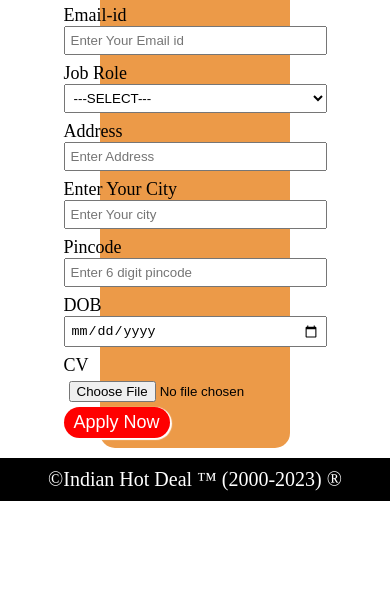
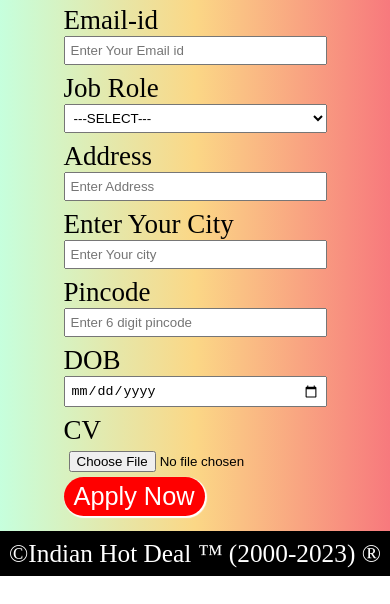
Before and after one commit to abhishekthakur797/Web-Development-using-HTML-CSS, a plain HTML site: page Application Form/index.html in a window 390 px wide. Shown: the part 240-844 px from the top of the page. Drawn offline with Linux system fonts and the light colour scheme.

Commit message:
Application has been modified(Background color->liner background) for mobile view for 400px adjustment has been made

```diff
--- a/Application Form/style.css
+++ b/Application Form/style.css
@@ -3,11 +3,10 @@
   padding: 0;
   box-sizing: border-box;
 }
+
 .container {
-  margin: 10px 100px;
-  background-color: rgb(236, 154, 72);
-  border-radius: 15px;
-  padding: 0;
+  padding: 0px 100px;
+  background-image: linear-gradient(to right, #c6ffdd, #fbd786, #f7797d);
 }
 .apply-box {
   display: flex;
@@ -27,14 +26,15 @@ select {
   padding: 5px;
 }
 .form-content label {
-  font-size: 18px;
+  font-size: 2.4vh;
 }
+
 .form-apply-btn input {
   background-color: red;
   color: white;
   margin-bottom: 10px;
   padding: 5px 10px;
-  font-size: 18px;
+  font-size: 3vh;
   border-radius: 20px;
   border: 0px solid black;
   transition: ease-in-out 0.3s;
@@ -48,6 +48,25 @@ footer {
   background-color: black;
   color: rgb(255, 255, 255);
   text-align: center;
-  padding: 10px 0px;
-  font-size: 20px;
+  padding: 20px 0px;
+  font-size: 3vh;
 }
+@media (max-width: 400px) {
+  .container {
+    display: flex;
+    justify-content: center;
+    padding: 5px 10px;
+  }
+  .apply-box {
+    margin-top: 20px;
+  }
+  .apply-box label {
+    font-size: 3.2vh;
+  }
+  .apply-box h1 {
+    font-size: 4vh;
+  }
+  footer {
+    padding: 8px;
+  }
+}
--- a/Biography/style.css
+++ b/Biography/style.css
@@ -4,6 +4,7 @@
   padding: 0;
   box-sizing: border-box;
   line-height: 30px;
+  scroll-behavior: smooth;
 }
 body {
   padding: 0px 120px;
```
